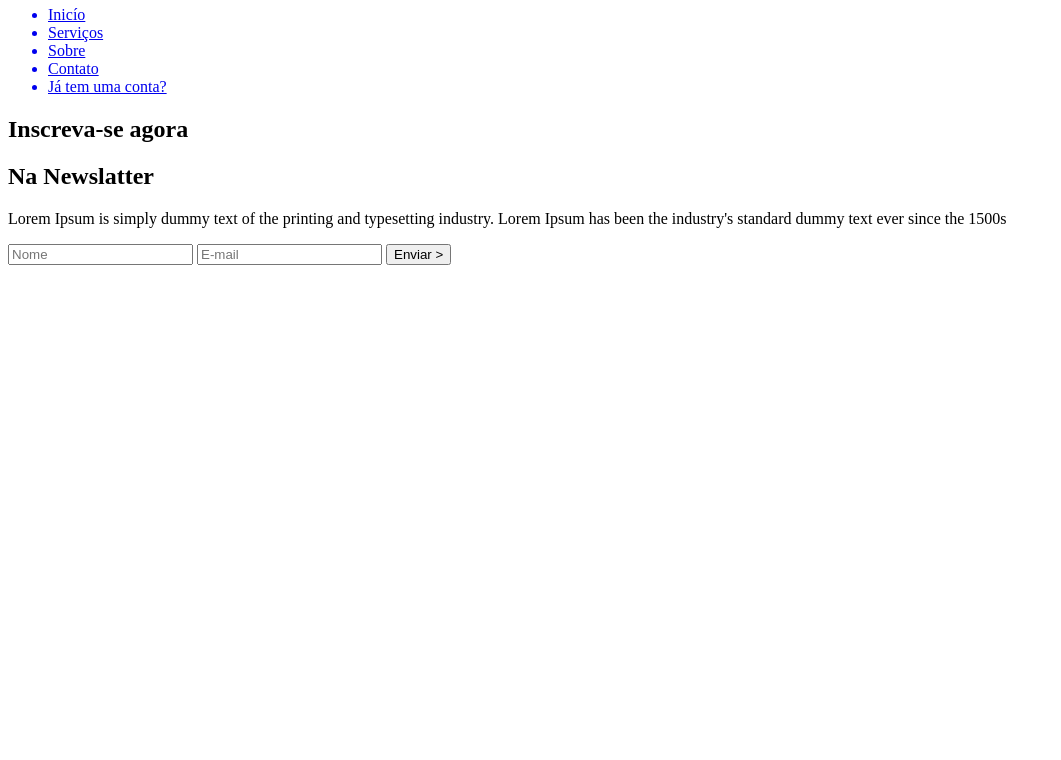
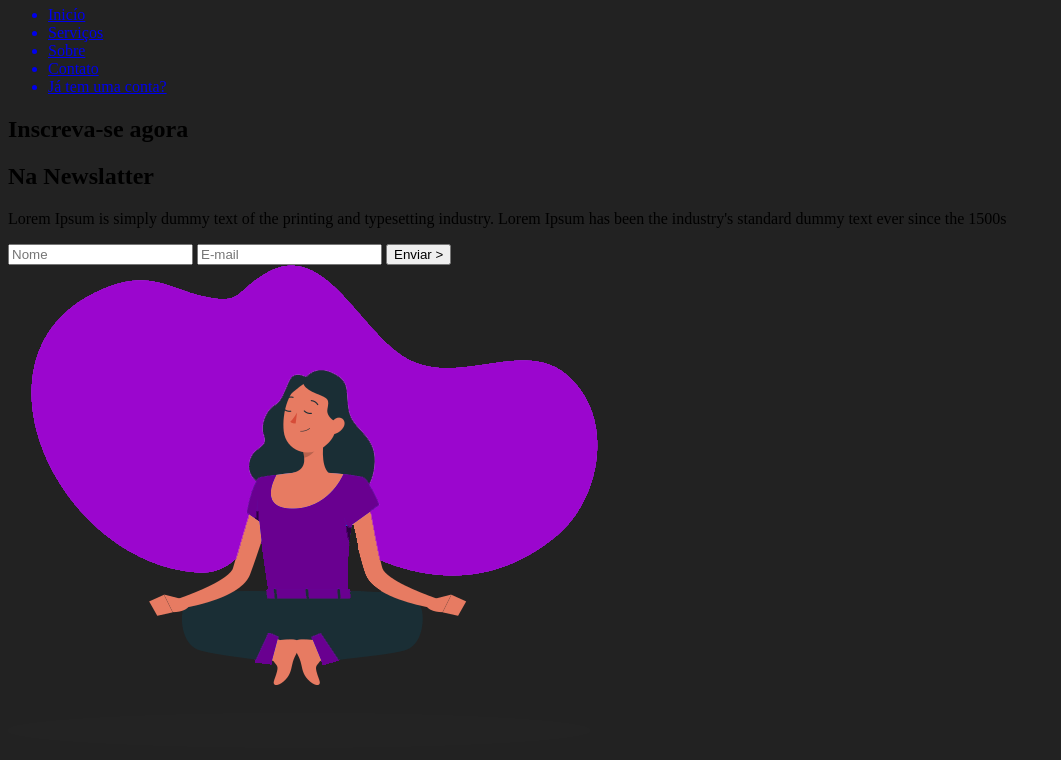
Before and after one commit to jhonatagd/Landing-page-com-HTML-e-CSS, a plain HTML site: page index.html in a window 1280 px wide. Shown: the part 132-892 px from the top of the page, without its empty margins (0-1061 px from the left). Before the commit the page ends 800 px from the top, so only its background shows below. Drawn offline with Linux system fonts and the light colour scheme.

Commit message:
add body

```diff
--- a/index.html
+++ b/index.html
@@ -4,6 +4,7 @@
     <meta charset="UTF-8">
     <meta http-equiv="X-UA-Compatible" content="IE-edge">
     <meta name="viewport" content="width=device-width, initial-scale=1.0">
+    <link href="/styles/style.css" rel="stylesheet">
     <title>Landing Page</title>
 </head>
 <body>
@@ -36,7 +37,7 @@
         </aside>
 
         <article>
-
+            <img src="./components/images/77d0a7c454e658833800528e748edbe9.png" alt="Mulher-roxa">
         </article>
     </main>
 </body>
--- a/styles/style.css
+++ b/styles/style.css
@@ -0,0 +1,3 @@
+body{
+    background-color: rgb(34, 34, 34);
+}
```
